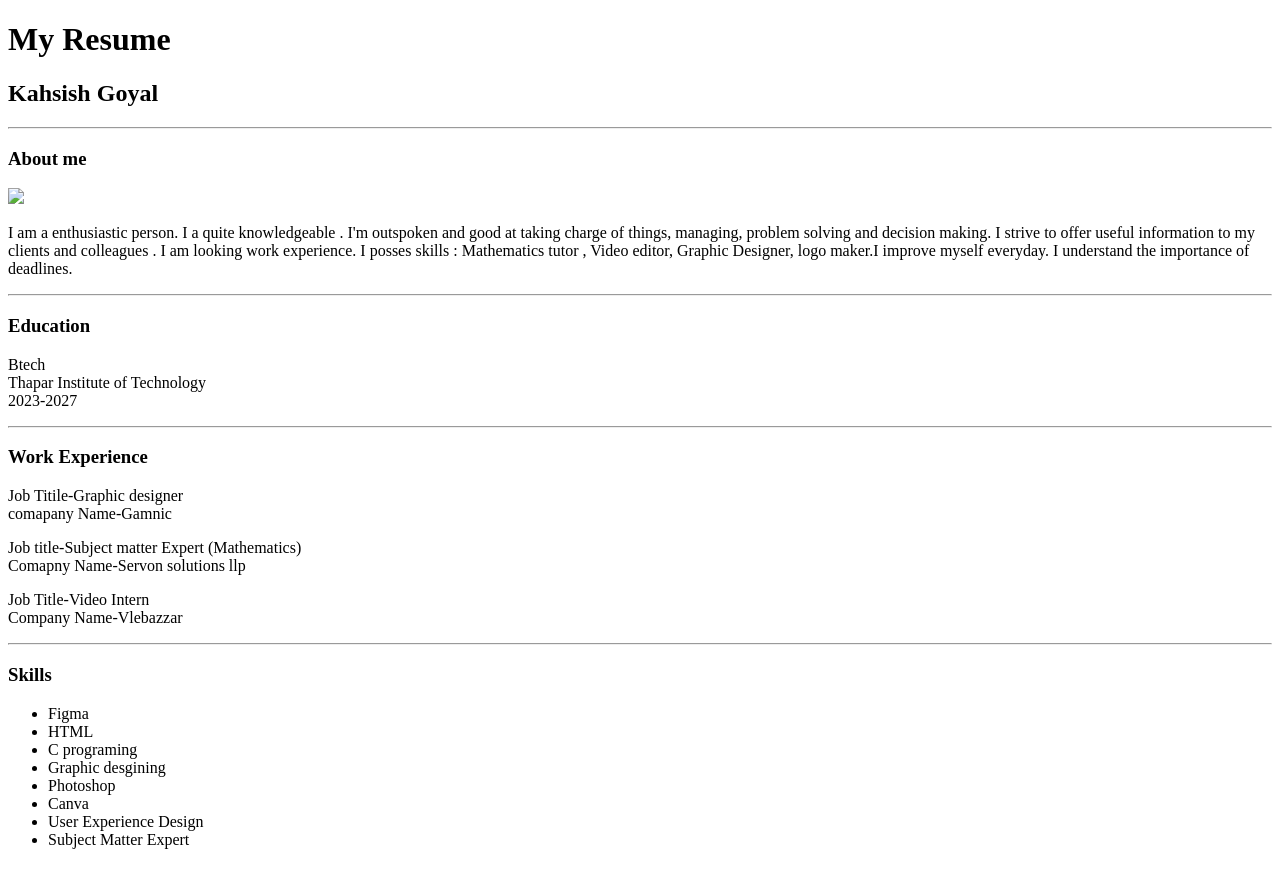
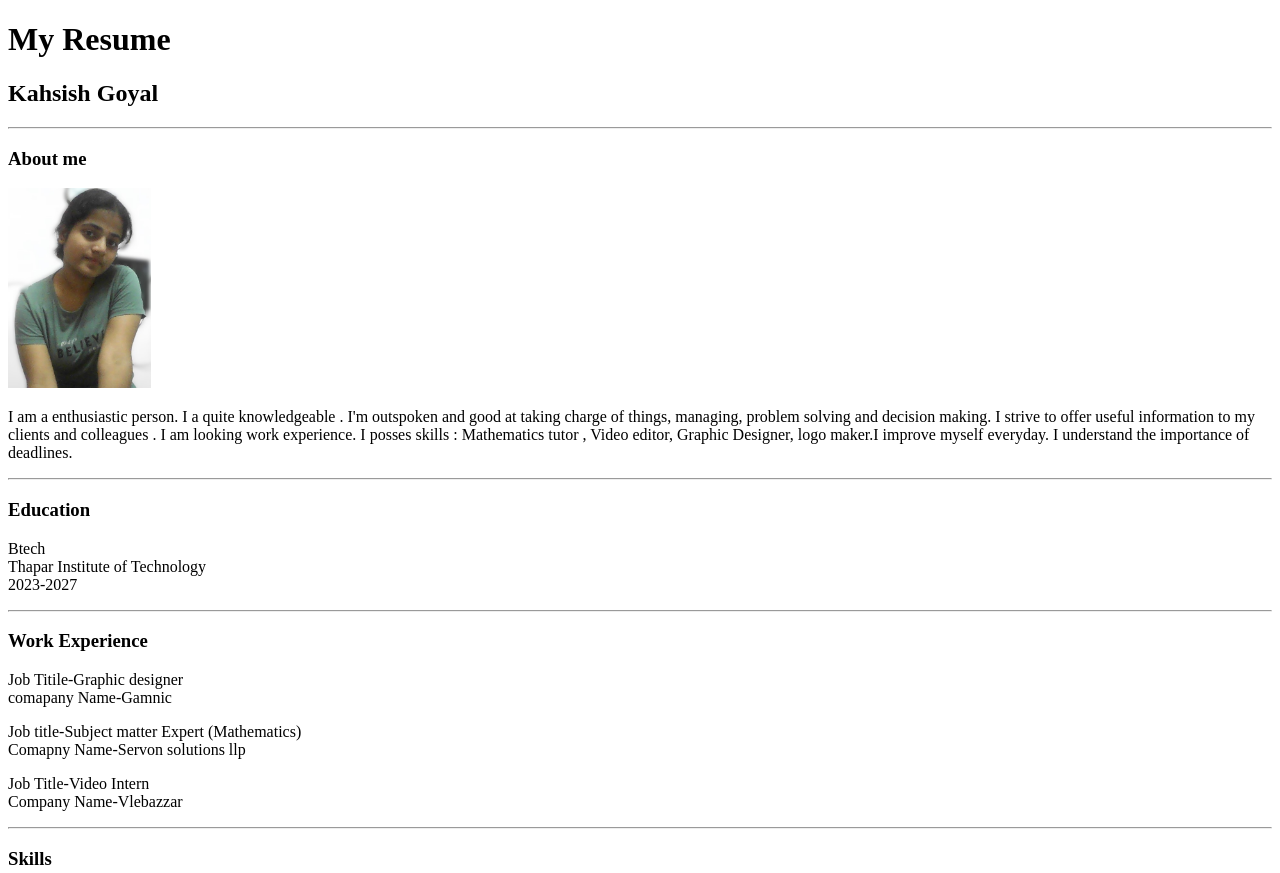
Before and after one commit to Kaashish1111/html-rseume, a plain HTML site: page index.html in a window 1280 px wide. Shown: the top 873 px of the page. Drawn offline with Linux system fonts and the light colour scheme.

Commit message:
Update index.html

```diff
--- a/index.html
+++ b/index.html
@@ -10,7 +10,7 @@
    <h2>Kahsish Goyal</h2>
    <hr />
    <h3>About me</h3>
-   <a href="https://www.linkedin.com/in/kashish-goyal-37a7a0268/"><img src="/htmlintro\WIN_20230610_21_46_07_Pro.jpg" Height="200"/></a>
+   <a href="https://www.linkedin.com/in/kashish-goyal-37a7a0268/"><img src="./WIN_20230610_21_46_07_Pro.jpg" Height="200"/></a>
    <p> I am a enthusiastic person. I a quite knowledgeable . I'm outspoken and good at taking charge of things, managing, problem solving and decision making. I strive to offer useful information to my clients and colleagues . I am looking work experience. I posses skills : Mathematics tutor , Video editor, Graphic Designer, logo maker.I improve myself everyday. I understand the importance of deadlines.</p>
    <hr />
    <h3>Education</h3>
```
